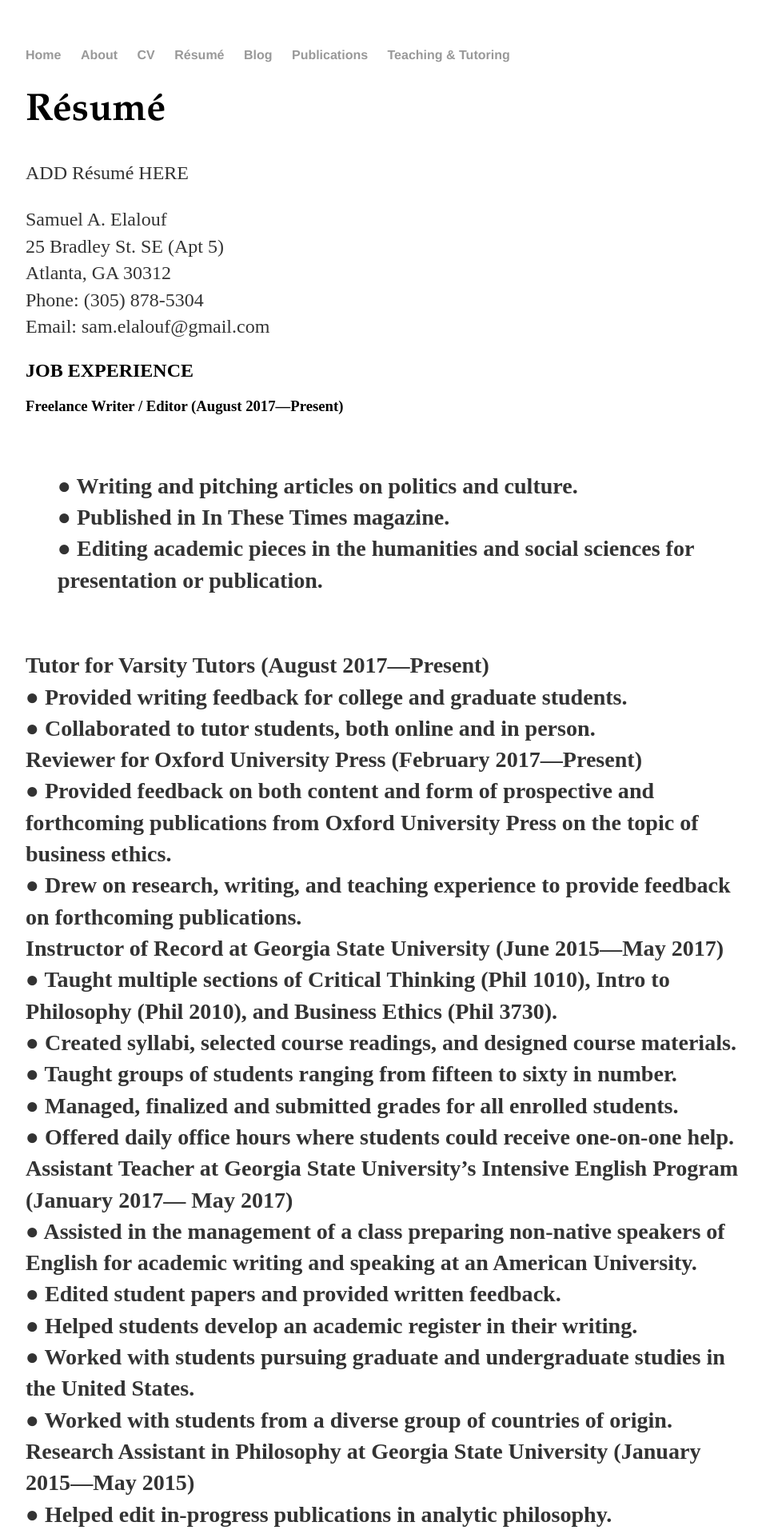
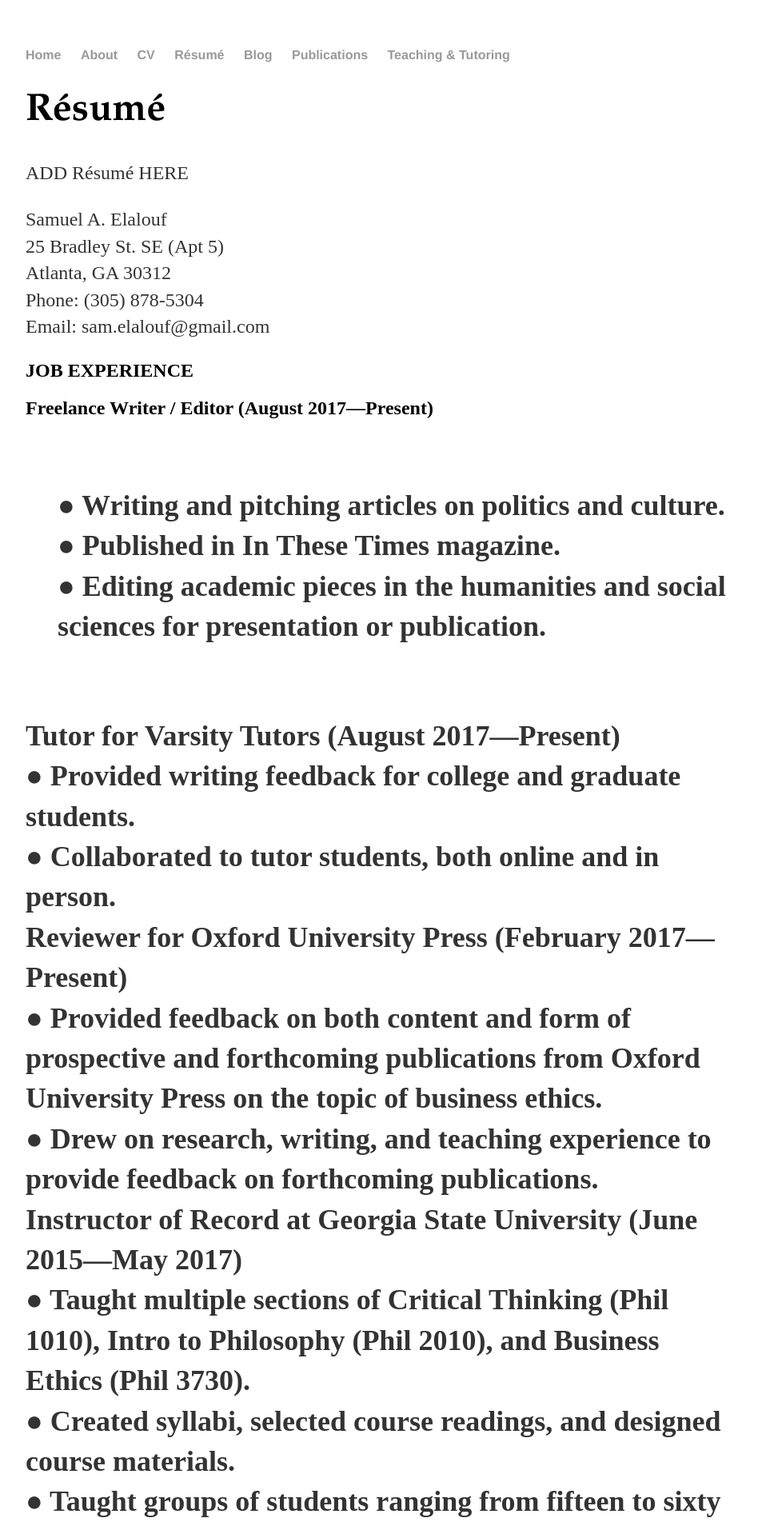
Before and after one commit to SamElalouf/samelalouf.github.io, a Jekyll site: the page built from resume/index.html, in a window 1280 px wide. Shown: the top 1913 px of the page at 80% size, without its empty margins (160-1113 px from the left). Built offline with Jekyll 4.4.1, drawn with Linux system fonts in a browser that asks for light colours.

```diff
--- a/resume/index.html
+++ b/resume/index.html
@@ -12,7 +12,7 @@ Phone: (305) 878-5304<br>
 Email: sam.elalouf@gmail.com<br></p>
 
 					<h2>JOB EXPERIENCE</h2>
-<h3>Freelance Writer / Editor (August 2017—Present)<h3><br>
+<h2>Freelance Writer / Editor (August 2017—Present)<h2><br>
 <p class="tab">
 ● Writing and pitching articles on politics and culture.<br>
 ● Published in In These Times magazine.<br>
```
